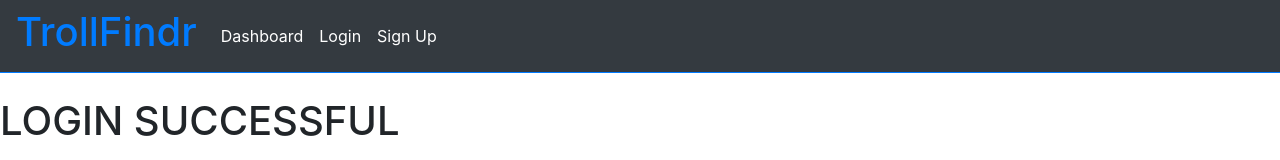
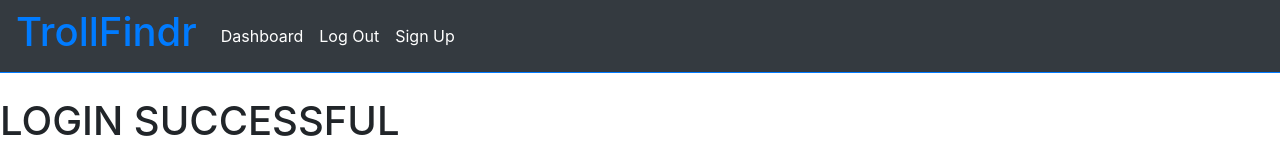
Before and after one commit to Saltiest-Hacker-News-Troll-2/FrontEnd-2, a React (Create React App) app: page /dashboard in a window 1280 px wide. Shown: the top 160 px of the page. Built offline with nearby package versions, Linux system fonts and the light colour scheme; sample sign-in values are in the browser's storage.

Commit message:
User can now log out

```diff
--- a/src/components/Header.js
+++ b/src/components/Header.js
@@ -1,6 +1,14 @@
 import React from 'react';
 
 export default function Header(){
+    const token = window.localStorage.getItem('token');
+
+    const handleClick = e => {
+        if(token){
+            window.localStorage.removeItem('token');
+        }
+    }
+
     return (
         <div className="navbar navbar-expand-lg navbar-dark bg-dark border-bottom border-primary mb-4">
 
@@ -9,12 +17,16 @@ export default function Header(){
                 <li className="nav-item active" data-toggle="tooltip" data-placement="bottom" title="Go To Dashboard">
                     <a className="nav-link" href="/dashboard">Dashboard</a>
                 </li>
-
+                {token ?
+                <li className="nav-item active" data-toggle="tooltip" data-placement="bottom" title="Go To Sign Up">
+                    <a className="nav-link" href="/login" onClick={handleClick}>Log Out</a>
+                </li>
+                    :
+                <li className="nav-item active" data-toggle="tooltip" data-placement="bottom" title="Go To Sign Up">
+                    <a className="nav-link" href="/login">Log In</a>
+                </li>
+                }
                 <li className="nav-item active" data-toggle="tooltip" data-placement="bottom" title="Go To Log In">
-                    <a className="nav-link" href="/">Login</a>
-                </li>
-
-                <li className="nav-item active" data-toggle="tooltip" data-placement="bottom" title="Go To Sign Up">
                     <a className="nav-link" href="/signup">Sign Up</a>
                 </li>
             </ul>
--- a/src/components/HomePage.js
+++ b/src/components/HomePage.js
@@ -8,7 +8,7 @@ TODO: Finish the homepage or "dashboard"
 export default function HomePage() {
 
     return (
-        <div className="HomepageCard">
+        <div>
             <h1>LOGIN SUCCESSFUL</h1>
         </div>
     );
```
